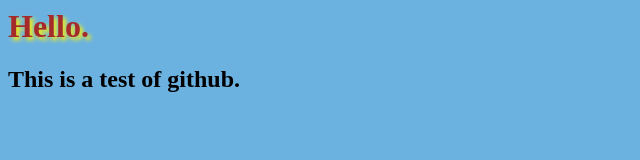
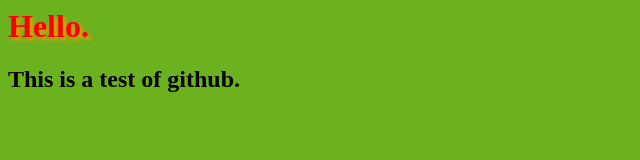
Before and after one commit to Ko-Hi11/api-report1.github.io, a plain HTML site: page index.html in a window 1280 px wide. Shown: the whole page, without its empty margins (0-640 px from the left). Drawn offline with Linux system fonts and the light colour scheme.

Commit message:
Update report1.css

```diff
--- a/report1.css
+++ b/report1.css
@@ -1,12 +1,12 @@
 body{
-    background-color: rgb(107, 178, 225);
+    background-color: rgb(107, 178, 30);
 }
 
 h1{
-    color: brown;
-    text-shadow: 3px 3px 4px rgb(255, 242, 0);
+    color: red;
+    text-shadow: 3px 3px 4px rgb(255, 150, 0);
 
 h2{
-    color: gley;
+    color: skyblue;
     font-family: 'Press Start 2P', cursive;
 }
```
